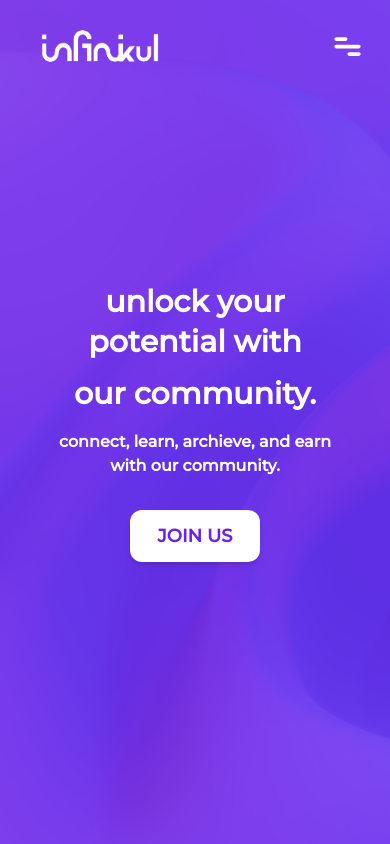
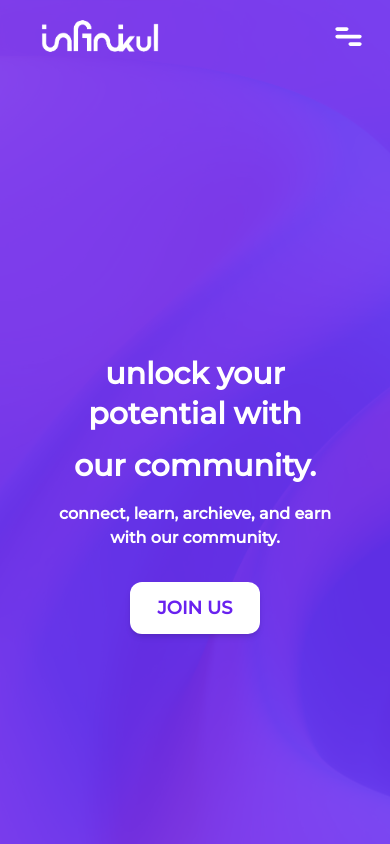
Before and after one commit to vishnubansal001/infinikul2.0, a React (Create React App) app: page / in a window 390 px wide. Shown: the top 844 px of the page. Built offline with nearby package versions, Linux system fonts and the light colour scheme.

Commit message:
bug fixed

```diff
--- a/src/Components/Creator.jsx
+++ b/src/Components/Creator.jsx
@@ -79,13 +79,13 @@ const Creator = () => {
             </div>
           </div>
         </div>
-        <div className="flex lg:hidden absolute md:top-[8rem] z-[-100] top-[4rem] right-[1rem] md:right-[5rem] w-auto justify-center items-center">
+        <div className="md:flex lg:hidden hidden absolute md:top-[8rem] z-[-100] top-[4rem] right-[1rem] md:right-[5rem] w-auto justify-center items-center">
           <img src={vector1} alt="" />
         </div>
-        <div className="flex lg:hidden absolute md:left-[6rem] left-[1rem] w-auto justify-center items-center">
+        <div className="md:flex lg:hidden hidden absolute md:left-[6rem] left-[1rem] w-auto justify-center items-center">
           <img src={vector2} alt="" />
         </div>
-        <div className="flex lg:hidden absolute md:bottom-[10rem] left-[2rem] bottom-[7rem] md:left-[9rem] w-auto justify-center items-center">
+        <div className="md:flex lg:hidden hidden absolute md:bottom-[10rem] left-[2rem] bottom-[7rem] md:left-[5rem] w-auto justify-center items-center">
           <img src={vector1} alt="" />
         </div>
       </section>
--- a/src/Components/LandingPage.jsx
+++ b/src/Components/LandingPage.jsx
@@ -50,11 +50,11 @@ const LandingPage = () => {
         </header>
         <header className="relative">
           <nav
-            className={`lg:hidden flex fixed w-full z-[1000] ${
+            className={`lg:hidden flex w-full z-[1000] ${
               !navState ? "bg-transparent" : "bg-[#6721EF]"
             }`}
           >
-            <div className="w-full px-[20px] py-[10px] z-[1000]">
+            <div className="w-[90%] mx-auto z-[1000]">
               <div className="flex justify-between items-center">
                 <div>
                   <img
@@ -104,7 +104,7 @@ const LandingPage = () => {
             </div>
           </div>
         </header>
-        <section className="flex select-none items-center justify-center min-h-screen h-full relative">
+        <section className="flex select-none items-center justify-center min-h-screen h-full w-full relative">
           <div className="flex items-center justify-center mx-auto p-6 sm:p-12 lg:p-16">
             <div className="flex flex-col items-center justify-center lg:gap-12 md:gap-10 gap-8">
               <div className="flex flex-col justify-center items-center text-center text-white md:w-auto w-[90%] mx-auto gap-4">
--- a/src/Components/NavBar.js
+++ b/src/Components/NavBar.js
@@ -28,7 +28,7 @@ export const NavBar = () => {
         </button>
 
         <button
-          className={`hidden lg:block text-base font-bold text-purple-600 bg-white w-44 flex items-center justify-center rounded-2xl h-12 ${
+          className={`hidden lg:flex text-base font-bold text-purple-600 bg-white w-44 items-center justify-center rounded-2xl h-12 ${
             isMenuOpen ? "menu-open" : ""
           }`}
           onClick={toggleMenu}
--- a/src/Screens/MainLandPage.js
+++ b/src/Screens/MainLandPage.js
@@ -6,11 +6,11 @@ import Creator from "../Components/Creator";
 
 export const MainLandPage = () => {
   return (
-    <div>
+    <>
       <LandingPage />
       <CoursesSection />
       <Creator />
       <Footer />
-    </div>
+    </>
   );
 };
```
